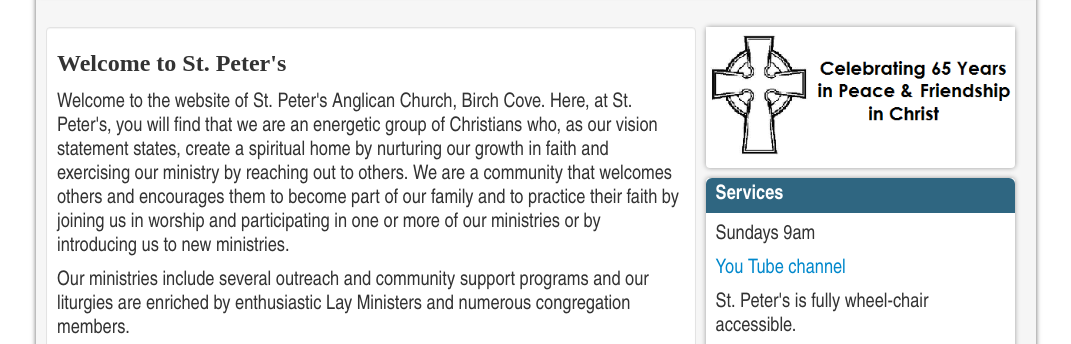
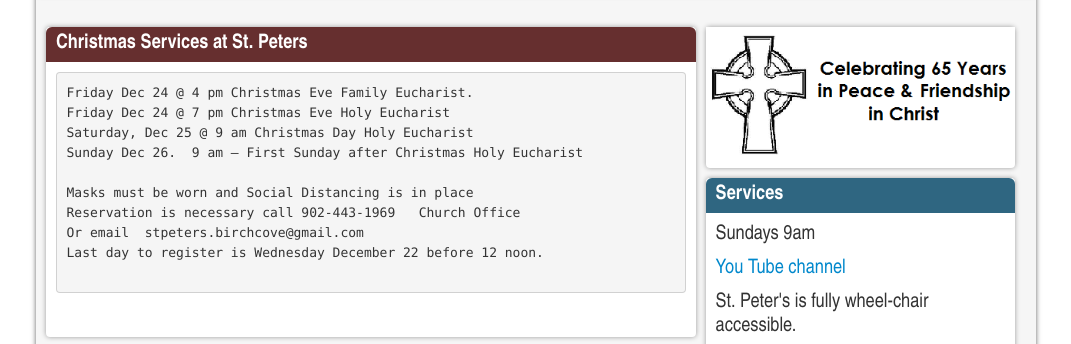
Before and after one commit to jmbegley1968/jmbegley1968.github.io, a plain HTML site: page index.html in a window 1280 px wide. Shown: the part 391-735 px from the top of the page, without its empty margins (104-1175 px from the left). Drawn offline with Linux system fonts and the light colour scheme.

Commit message:
Christmas services

```diff
--- a/index.html
+++ b/index.html
@@ -62,6 +62,24 @@
                     <div class="well brick brick3 hide">
 						<h2></h2>
 						<div></div>
+                        <img src="" style=""/>
+                    </div>
+
+                    <div class="well brick brick3">
+						<h2>Christmas Services at St. Peters</h2>
+						<div>
+                            <pre>
+Friday Dec 24 @ 4 pm Christmas Eve Family Eucharist.
+Friday Dec 24 @ 7 pm Christmas Eve Holy Eucharist
+Saturday, Dec 25 @ 9 am Christmas Day Holy Eucharist
+Sunday Dec 26.  9 am – First Sunday after Christmas Holy Eucharist
+
+Masks must be worn and Social Distancing is in place
+Reservation is necessary call 902-443-1969   Church Office
+Or email  stpeters.birchcove@gmail.com
+Last day to register is Wednesday December 22 before 12 noon.
+                            </pre>
+                        </div>
                         <img src="" style=""/>
                     </div>
 
```
